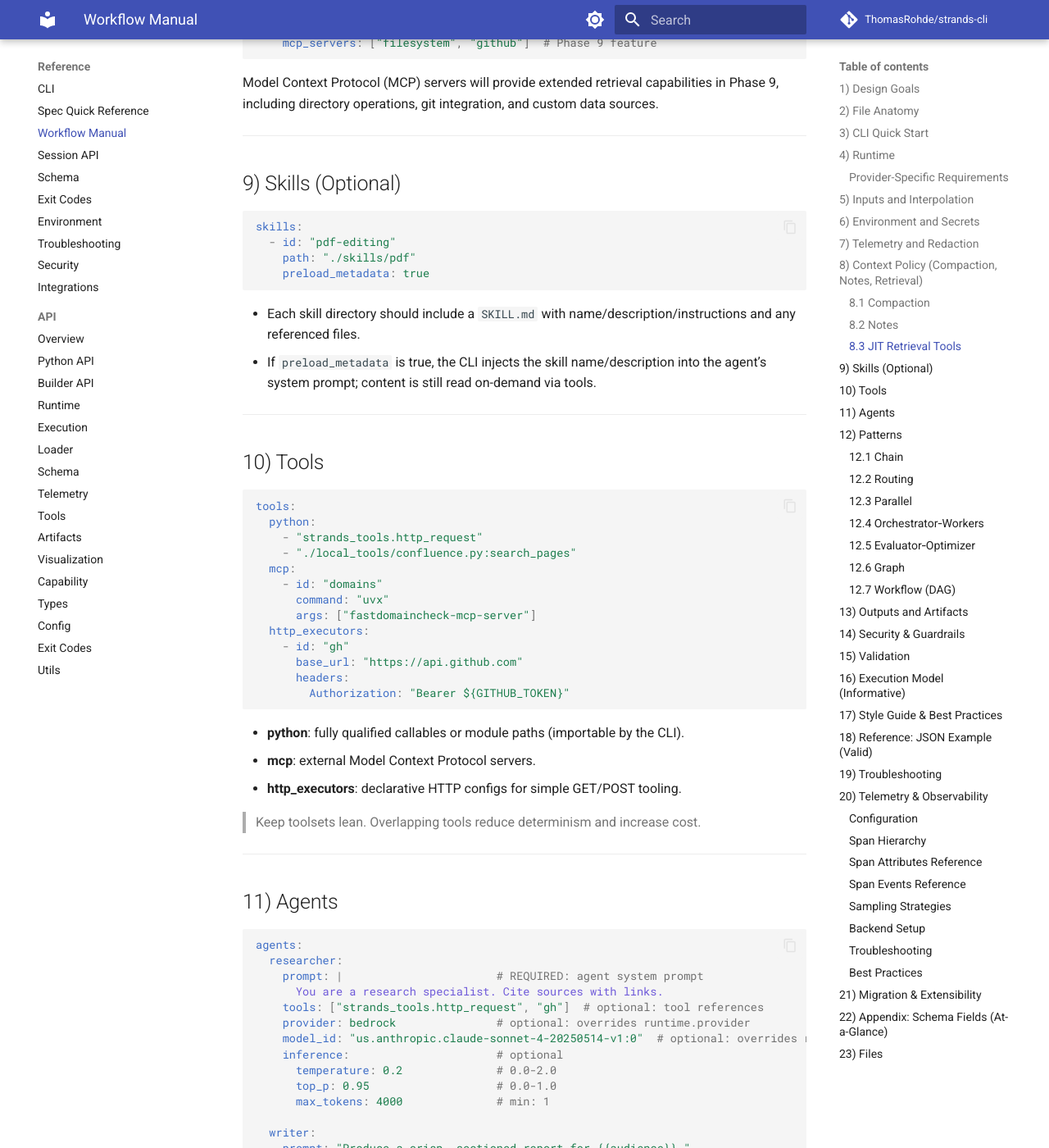
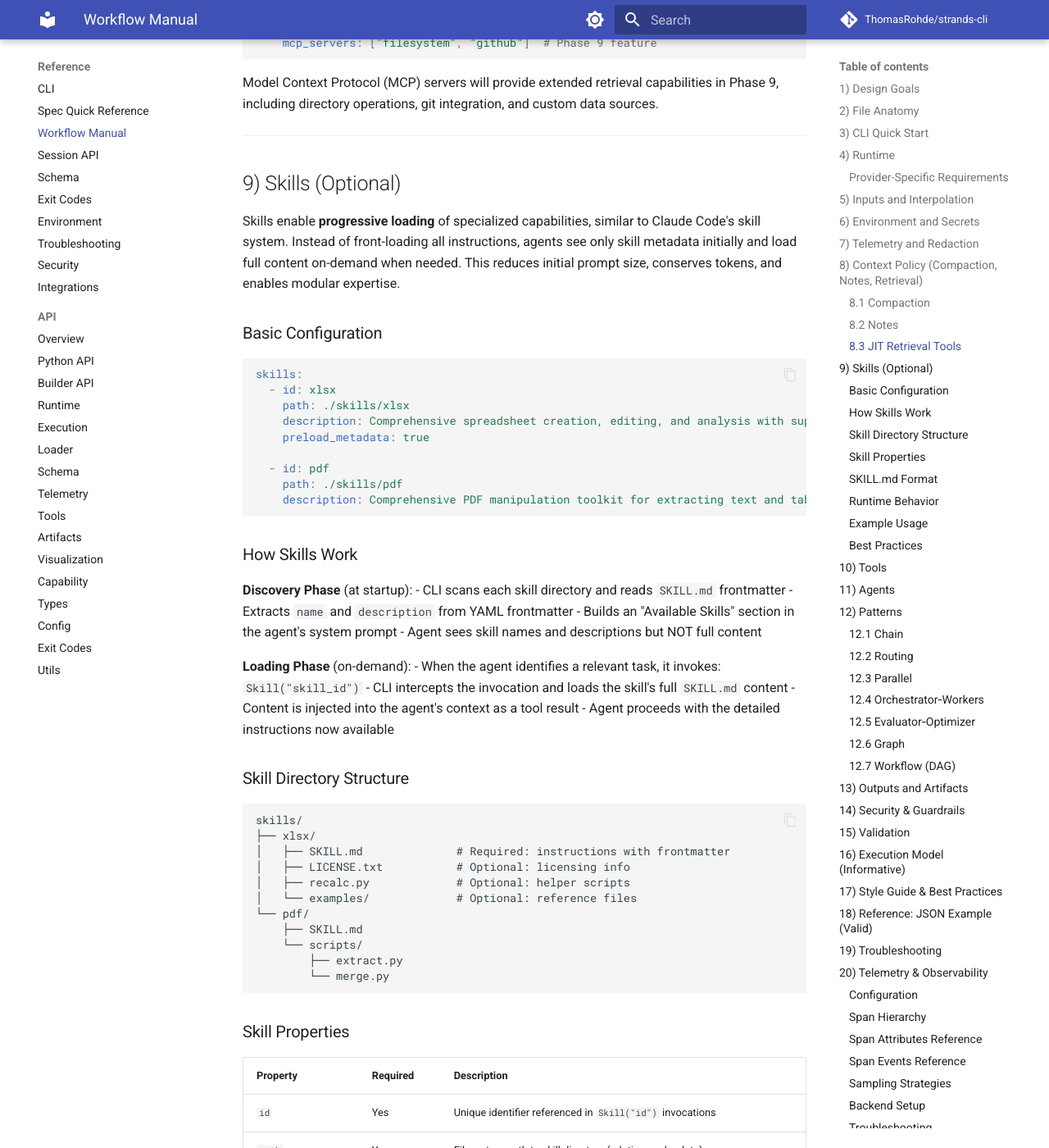
Before and after one commit to ThomasRohde/strands-cli, an MkDocs documentation site: the page built from manual/reference/workflow-manual.md, in a window 1280 px wide and 1400 px high, scrolled down 7835 px. Shown: the whole window at 82% size. Built offline with MkDocs 1.6.1 and Material for MkDocs 9.7.7, drawn with Linux system fonts in a browser that asks for light colours; comment, search, counter and statistics services are not loaded; the version menu is left out; some of the changed text lies outside the part shown.

Commit message:
Add skills documentation and progressive loading instructions

`````diff
--- /dev/null
+++ b/manual/howto/skills.md
@@ -0,0 +1,333 @@
+# Skills - Progressive Knowledge Loading
+
+Skills enable agents to dynamically load specialized instructions and domain knowledge on-demand, similar to Claude Code's skill system. Instead of front-loading all context into the initial prompt, skills are discovered and loaded only when needed, improving efficiency and reducing token usage.
+
+## What are Skills?
+
+Skills are self-contained bundles of domain-specific knowledge stored in directories containing:
+
+- **SKILL.md**: Main skill documentation with instructions, guidelines, and best practices
+- **Supporting files**: Reference code, examples, or assets the skill references
+- **LICENSE.txt**: Optional licensing information
+
+When an agent encounters a task requiring specialized expertise (PDF manipulation, spreadsheet creation, document processing, etc.), it can load the relevant skill to access detailed instructions.
+
+## How Skills Work
+
+### 1. Progressive Loading
+
+Skills use a two-phase approach inspired by Claude Code:
+
+**Phase 1 - Discovery**: The agent's system prompt includes a lightweight list of available skills with short descriptions. This awareness allows the agent to identify which skill might be relevant.
+
+**Phase 2 - Loading**: When the agent determines a skill is needed, it calls `Skill("skill_id")` to load the full content from `SKILL.md`. This detailed content then guides the agent's execution.
+
+### 2. Skill Structure
+
+Each skill directory follows this pattern:
+
+```
+skills/
+├── xlsx/
+│   ├── SKILL.md          # Main instructions (loaded on-demand)
+│   ├── LICENSE.txt       # Optional licensing
+│   └── recalc.py         # Reference code/examples
+├── pdf/
+│   ├── SKILL.md
+│   └── ...
+└── docx/
+    ├── SKILL.md
+    └── ...
+```
+
+The `SKILL.md` file contains:
+
+- Frontmatter with name, description, and license
+- Requirements and standards
+- Best practices and guidelines
+- Code patterns and examples
+- Common pitfalls to avoid
+
+## Configuring Skills
+
+### Basic Configuration
+
+Add skills to your workflow spec:
+
+```yaml
+skills:
+  - id: xlsx
+    path: ./skills/xlsx
+    description: Comprehensive spreadsheet creation and analysis
+
+  - id: pdf
+    path: ./skills/pdf
+    description: PDF manipulation toolkit for extraction and creation
+```
+
+### Skill Properties
+
+| Property | Required | Description |
+|----------|----------|-------------|
+| `id` | ✅ | Unique identifier for the skill |
+| `path` | ✅ | Path to skill directory (relative to spec file) |
+| `description` | ❌ | Brief description (auto-extracted from SKILL.md if omitted) |
+| `preload_metadata` | ❌ | If true, loads metadata at startup (default: false) |
+
+### Path Resolution
+
+Skill paths are resolved relative to the workflow spec file:
+
+```yaml
+# If spec is at: /project/workflows/main.yaml
+skills:
+  - id: xlsx
+    path: ../skills/xlsx  # Resolves to /project/skills/xlsx
+```
+
+## Using Skills in Workflows
+
+### Agent Setup
+
+No special agent configuration is required. When skills are defined at the workflow level, the skill loader tool is automatically injected:
+
+```yaml
+skills:
+  - id: xlsx
+    path: ./skills/xlsx
+
+agents:
+  data-processor:
+    prompt: |
+      You are a data processing assistant with access to specialized skills.
+
+      When you need specific expertise, load the relevant skill by calling:
+      Skill("skill_id")
+
+      Then follow the loaded instructions to complete the task.
+    tools:
+      - python_exec  # Skills often work with code execution
+```
+
+### Example Workflow
+
+Here's a complete example showing skill usage:
+
+```yaml
+name: financial-model
+version: 1.0.0
+
+skills:
+  - id: xlsx
+    path: ./skills/xlsx
+
+runtime:
+  provider: openai
+  model_id: gpt-4o
+
+agents:
+  analyst:
+    prompt: |
+      Create financial models following industry best practices.
+      Load the xlsx skill when working with spreadsheets.
+    tools:
+      - python_exec
+
+pattern:
+  type: chain
+  config:
+    steps:
+      - agent: analyst
+        input: |
+          Create a 3-year revenue projection model in Excel.
+          Include MRR, growth rates, and proper formatting.
+
+outputs:
+  artifacts:
+    - path: ./revenue_model.py
+      from: "{{ last_response }}"
+```
+
+### What Happens at Runtime
+
+1. **System Prompt Enhancement**: The agent receives a list of available skills:
+   ```
+   Available Skills:
+   - xlsx (./skills/xlsx): Comprehensive spreadsheet creation and analysis
+   - pdf (./skills/pdf): PDF manipulation toolkit
+   ```
+
+2. **Agent Decision**: The agent identifies that spreadsheet expertise is needed
+
+3. **Skill Loading**: Agent calls `Skill("xlsx")`
+
+4. **Content Injection**: The skill loader reads `skills/xlsx/SKILL.md` and returns its content
+
+5. **Guided Execution**: Agent follows the loaded guidelines to create proper code
+
+## Best Practices
+
+### When to Use Skills
+
+✅ **Good use cases:**
+- Complex domain knowledge (financial modeling, document processing)
+- Detailed formatting requirements (industry standards, style guides)
+- Multi-step procedures with specific patterns
+- Regulatory or compliance requirements
+
+❌ **Avoid skills for:**
+- Simple tasks better handled with direct prompts
+- One-off instructions that won't be reused
+- Generic knowledge the model already has
+
+### Organizing Skills
+
+**Keep skills focused**: Each skill should cover one domain area (spreadsheets, PDFs, etc.)
+
+**Make skills self-contained**: Include all necessary guidelines in SKILL.md; minimize external dependencies
+
+**Use clear descriptions**: Write concise descriptions that help agents identify when to load the skill
+
+**Follow naming conventions**: Use lowercase IDs with hyphens (e.g., `pdf-processing`, not `PDF_Processing`)
+
+### Writing SKILL.md
+
+**Start with frontmatter**:
+```markdown
+---
+name: xlsx
+description: Spreadsheet creation and analysis
+license: MIT
+---
+```
+
+**Structure content clearly**:
+- Requirements and standards first
+- Common patterns and examples
+- Edge cases and gotchas
+- Reference code snippets
+
+**Be specific and actionable**:
+- Use concrete examples
+- Provide code templates
+- List common errors to avoid
+- Include validation criteria
+
+### Performance Considerations
+
+**Skill caching**: Once loaded, skills remain in context for the agent's session. Avoid reloading the same skill.
+
+**Size matters**: Keep SKILL.md under ~5000 tokens. Large skills increase context usage.
+
+**Selective loading**: Use multiple focused skills rather than one massive skill. Let the agent load only what's needed.
+
+## Advanced Patterns
+
+### Skill Composition
+
+Agents can load multiple skills as needed:
+
+```yaml
+skills:
+  - id: pdf
+    path: ./skills/pdf
+  - id: xlsx
+    path: ./skills/xlsx
+
+# Agent might load both if task requires PDF data → Excel analysis
+```
+
+### Conditional Skill Loading
+
+Skills are loaded only when the agent determines they're relevant:
+
+```yaml
+pattern:
+  type: chain
+  config:
+    steps:
+      - agent: processor
+        input: "Extract data from report.pdf"
+        # Agent will load pdf skill
+
+      - agent: processor
+        input: "Create financial model from extracted data"
+        # Agent will load xlsx skill (pdf already loaded)
+```
+
+### Skills with Code Execution
+
+Skills often guide code generation that's then executed:
+
+```yaml
+agents:
+  coder:
+    prompt: |
+      Generate Python code following the loaded skill's guidelines.
+      Return only executable code, no explanations.
+    tools:
+      - python_exec
+
+pattern:
+  type: chain
+  config:
+    steps:
+      - agent: coder
+        input: "Create Excel file with quarterly sales data"
+        # 1. Agent loads xlsx skill
+        # 2. Generates Python code following guidelines
+        # 3. Code is executed via python_exec tool
+```
+
+## Troubleshooting
+
+### Skill Not Found
+
+**Error**: `Skill 'xyz' not found in workflow spec`
+
+**Solution**: Verify the skill ID in your workflow's `skills:` section matches exactly (case-sensitive)
+
+### SKILL.md Missing
+
+**Error**: `Skill 'xyz' has no SKILL.md or README.md file`
+
+**Solution**: Ensure the skill directory contains `SKILL.md` (or fallback `README.md`)
+
+### Skill Already Loaded
+
+**Warning**: `Skill 'xyz' is already loaded. No need to reload it.`
+
+**Explanation**: This is normal behavior. Skills persist in context once loaded to avoid redundant loading.
+
+### Path Resolution Issues
+
+**Error**: Skill directory not found
+
+**Solution**: Use paths relative to the workflow spec file, not the current working directory:
+
+```yaml
+# If spec is at: project/workflows/main.yaml
+skills:
+  - id: xlsx
+    path: ../skills/xlsx  # Correct: relative to spec
+    # Not: /absolute/path or ./relative/to/cwd
+```
+
+## Example Skills
+
+The Strands CLI includes example skills based on Anthropic's official skills:
+
+- **xlsx**: Spreadsheet creation, formulas, formatting, data analysis
+- **pdf**: PDF extraction, creation, merging, form handling
+- **docx**: Document creation, tracked changes, formatting
+- **pptx**: Presentation creation and editing
+
+These are located in `examples/skills/` and demonstrate best practices for skill structure.
+
+## Next Steps
+
+- Review example skills in `examples/skills/`
+- Run the demo: `strands run examples/skills-demo.yaml`
+- Create your own domain-specific skills
+- See [Tool Development](develop-tools.md) for integrating skills with custom tools
+- Read [Context Management](context-management.md) for optimizing token usage
--- a/manual/reference/workflow-manual.md
+++ b/manual/reference/workflow-manual.md
@@ -386,18 +386,179 @@ Model Context Protocol (MCP) servers will provide extended retrieval capabilitie
 
 ## 9) Skills (Optional)
 
+Skills enable **progressive loading** of specialized capabilities, similar to Claude Code's skill system. Instead of front-loading all instructions, agents see only skill metadata initially and load full content on-demand when needed. This reduces initial prompt size, conserves tokens, and enables modular expertise.
+
+### Basic Configuration
+
 ```yaml
 skills:
-  - id: "pdf-editing"
-    path: "./skills/pdf"
+  - id: xlsx
+    path: ./skills/xlsx
+    description: Comprehensive spreadsheet creation, editing, and analysis with support for formulas, formatting, data analysis, and visualization
     preload_metadata: true
+
+  - id: pdf
+    path: ./skills/pdf
+    description: Comprehensive PDF manipulation toolkit for extracting text and tables, creating new PDFs, merging/splitting documents, and handling forms
 ```
 
-- Each skill directory should include a `SKILL.md` with name/description/instructions and any referenced files.
-- If `preload_metadata` is true, the CLI injects the skill name/description into the agent’s system prompt; content is still read on-demand via tools.
+### How Skills Work
+
+**Discovery Phase** (at startup):
+- CLI scans each skill directory and reads `SKILL.md` frontmatter
+- Extracts `name` and `description` from YAML frontmatter
+- Builds an "Available Skills" section in the agent's system prompt
+- Agent sees skill names and descriptions but NOT full content
+
+**Loading Phase** (on-demand):
+- When the agent identifies a relevant task, it invokes: `Skill("skill_id")`
+- CLI intercepts the invocation and loads the skill's full `SKILL.md` content
+- Content is injected into the agent's context as a tool result
+- Agent proceeds with the detailed instructions now available
+
+### Skill Directory Structure
+
+```
+skills/
+├── xlsx/
+│   ├── SKILL.md              # Required: instructions with frontmatter
+│   ├── LICENSE.txt           # Optional: licensing info
+│   ├── recalc.py             # Optional: helper scripts
+│   └── examples/             # Optional: reference files
+└── pdf/
+    ├── SKILL.md
+    └── scripts/
+        ├── extract.py
+        └── merge.py
+```
+
+### Skill Properties
+
+| Property | Required | Description |
+|----------|----------|-------------|
+| `id` | Yes | Unique identifier referenced in `Skill("id")` invocations |
+| `path` | Yes | Filesystem path to skill directory (relative or absolute) |
+| `description` | No | Brief summary of capabilities (auto-read from `SKILL.md` if omitted) |
+| `preload_metadata` | No | If `true`, injects name/description into initial system prompt (default: `true`) |
+
+### SKILL.md Format
+
+Each skill directory must contain a `SKILL.md` file with YAML frontmatter:
+
+````markdown
+---
+name: xlsx
+description: "Comprehensive spreadsheet creation, editing, and analysis with support for formulas, formatting, data analysis, and visualization"
+license: Proprietary. LICENSE.txt has complete terms
+---
+
+# Requirements for Outputs
+
+## All Excel files
+
+### Zero Formula Errors
+- Every Excel model MUST be delivered with ZERO formula errors...
+
+### Color Coding Standards
+- **Blue text**: Hardcoded inputs users will change
+- **Black text**: ALL formulas and calculations
+...
+
+# XLSX Creation, Editing, and Analysis
+
+## Overview
+A user may ask you to create, edit, or analyze .xlsx files...
+
+## Code Examples
+
+```python
+import pandas as pd
+df = pd.read_excel("data.xlsx")
+...
+```
+````
+
+The frontmatter provides metadata; the body contains detailed instructions, code patterns, and best practices.
+
+### Runtime Behavior
+
+1. **System Prompt Injection**: At agent initialization, the CLI adds:
+   - Instructions on when and how to invoke skills
+   - List of available skills with IDs and descriptions
+   - Directive: "To load a skill, call `Skill('skill_id')`"
+
+2. **Autonomous Invocation**: Agent analyzes user request and decides if a skill is relevant (e.g., sees "create Excel file" → invokes `Skill("xlsx")`)
+
+3. **Content Loading**: CLI reads `skills/xlsx/SKILL.md`, injects full markdown content as tool result
+
+4. **Task Execution**: Agent follows loaded instructions to complete the task with specialized guidance
+
+5. **Caching**: Loaded skills remain in context for the duration of the workflow step
+
+### Example Usage
+
+Full workflow demonstrating progressive skill loading:
+
+```yaml
+name: financial-analysis
+version: 1.0.0
+
+skills:
+  - id: xlsx
+    path: ./skills/xlsx
+  - id: pdf
+    path: ./skills/pdf
+
+runtime:
+  provider: bedrock
+  model_id: us.anthropic.claude-sonnet-4-20250514-v1:0
+
+agents:
+  analyst:
+    prompt: |
+      You are a financial analyst with access to specialized skills.
+      When encountering PDF or spreadsheet tasks, load the relevant
+      skill to get detailed instructions and code patterns.
+    tools:
+      - python_exec
+
+pattern:
+  type: chain
+  config:
+    steps:
+      - agent: analyst
+        input: |
+          Create a 3-year revenue projection model in Excel:
+          - Starting MRR: $10,000
+          - Monthly growth: 5%
+          - Include formulas with proper color coding
+          - Output: revenue_model.xlsx
+
+outputs:
+  artifacts:
+    - path: ./revenue_model.py
+      from: "{{ last_response }}"
+```
+
+When executed, the agent will:
+1. See "Excel" in the request
+2. Invoke `Skill("xlsx")` to load spreadsheet expertise
+3. Follow loaded instructions for color coding, formulas, and formatting
+4. Generate compliant Python code to create the file
+
+### Best Practices
+
+- **Keep descriptions concise**: 1-2 sentences explaining when to use the skill
+- **Organize content clearly**: Use headings, bullet points, and code examples in `SKILL.md`
+- **Avoid redundancy**: Don't duplicate common instructions across skills
+- **Test skill isolation**: Each skill should work independently
+- **Document dependencies**: Note required libraries or tools in the skill content
+- **Version control skills**: Skills are versioned separately from workflow specs
+- **Use official skills**: Anthropic provides curated skills for common tasks (PDF, XLSX, DOCX, PPTX)
+
+> **See Also**: [Skills How-To Guide](../howto/skills.md) for step-by-step skill creation and testing.
 
 ---
-
 ## 10) Tools
 
 ```yaml
--- a/mkdocs.yml
+++ b/mkdocs.yml
@@ -60,6 +60,7 @@ nav:
       - Session Management: howto/session-management.md
       - Human-in-the-Loop (HITL): howto/hitl.md
       - Context Management: howto/context-management.md
+      - Skills: howto/skills.md
       - Telemetry: howto/telemetry.md
       - Tools: howto/tools.md
       - Develop Tools: howto/develop-tools.md
`````
Also changed, not shown: manual/SUMMARY.md (+1 -0 lines), .github/copilot-instructions.md.
